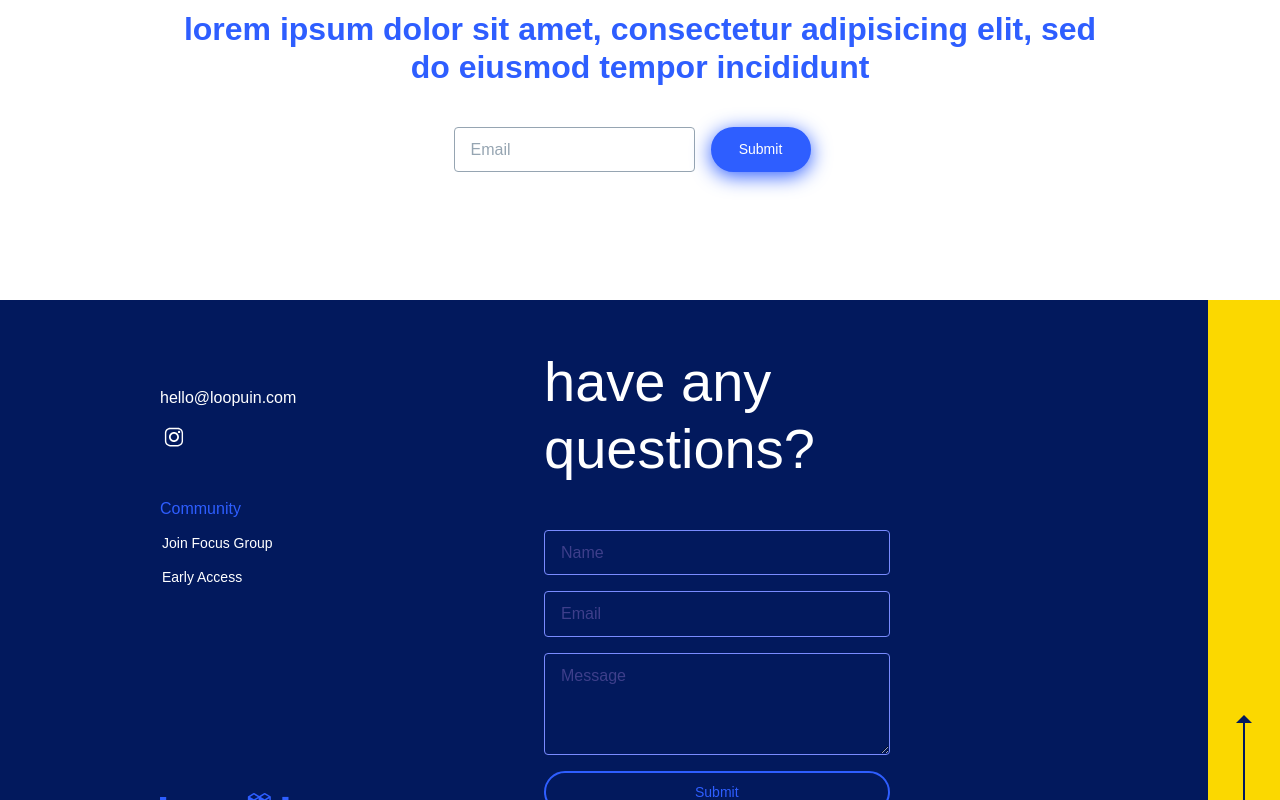
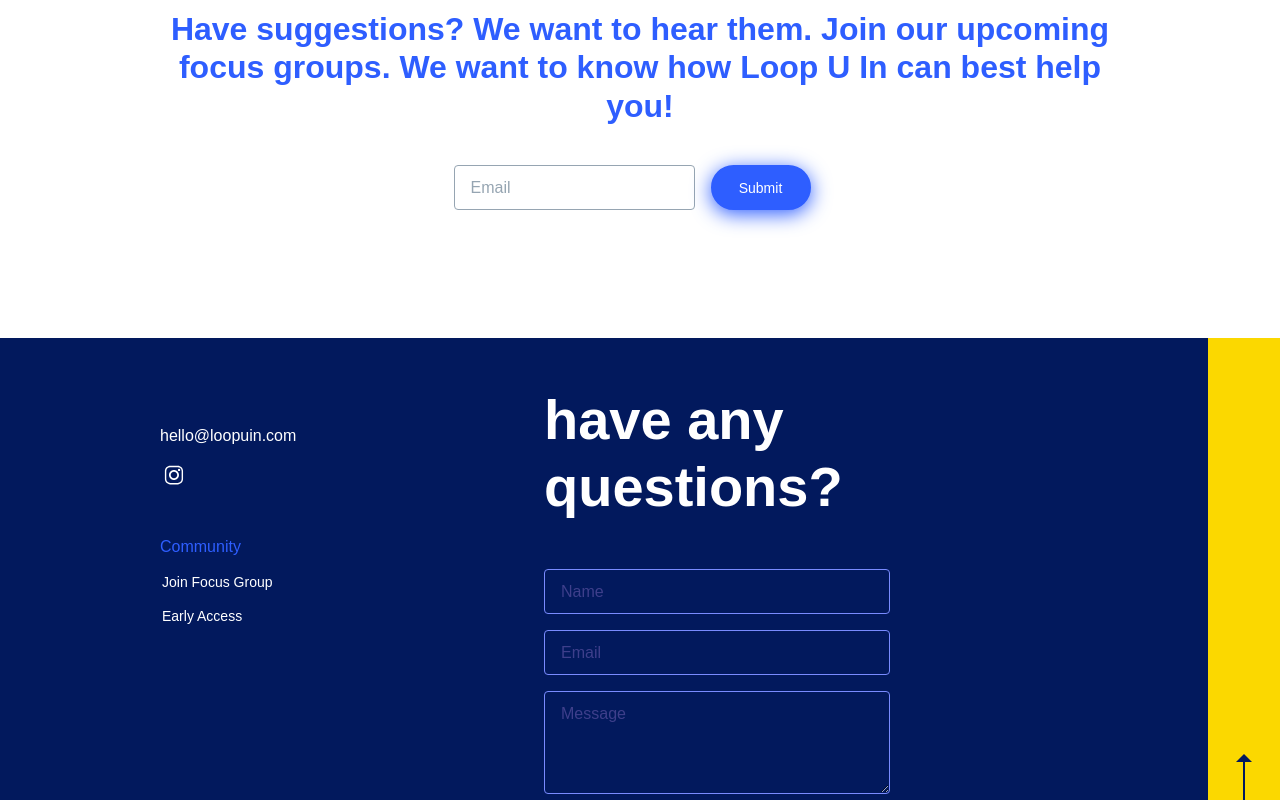
Before and after one commit to FrankAdamo/loopuin-website, a website: page index.html in a window 1280 px wide. Shown: the part 2000-2800 px from the top of the page. Drawn offline with Linux system fonts and the light colour scheme; files whose address does not match are found by name; a web font is replaced by a local one.

Commit message:
Website copy

```diff
--- a/css/index.css
+++ b/css/index.css
@@ -19,12 +19,11 @@
 
 h2 {
   color: #2e5eff;
-  font-size: 32px;
-  text-transform: lowercase; }
+  font-size: 32px; }
 
 h3 {
   font-size: 56px;
-  font-weight: 300; }
+  font-weight: 900; }
 
 label {
   font-size: 14px;
@@ -458,6 +457,10 @@
   .footer .contact-form-container {
     width: 60%; }
     .footer .contact-form-container .contact-form-wrapper {
+      display: -ms-flexbox;
+      display: flex;
+      -ms-flex-direction: column;
+          flex-direction: column;
       width: 60%; }
       .footer .contact-form-container .contact-form-wrapper h3 {
         margin-bottom: 48px; }
--- a/index.html
+++ b/index.html
@@ -51,7 +51,7 @@
             <div class="max-width">
                 <div class="content">
                     <h1 class="title">
-                        Say hello to your users.
+                        Made for User Experience.
                     </h1>
                     <div class="form">
                         <form id="subscribe-form-1">
@@ -69,7 +69,7 @@
             <div class="max-width">
                 <div class="content">
                     <h2>
-                        Lorem ipsum dolor sit amet, consectetur adipisicing elit, sed do eiusmod tempor incididunt
+                        Say hello to your users. 👋 Loop U In allows you to manage all your user research in one place.
                     </h2>
                     <div class="feature-image-container">
                         <img src="" alt="" class="feature-image">
@@ -77,7 +77,7 @@
                 </div>
                 <div class="content">
                     <h2>
-                        Lorem ipsum dolor sit amet, consectetur adipisicing elit, sed do eiusmod tempor incididunt
+                        Aggrogate your users into personas. Track user interviews and testing by personas or individual users.
                     </h2>
                     <div class="feature-image-container">
                         <img src="" alt="" class="feature-image">
@@ -94,7 +94,8 @@
         <section class="full-width-callout">
             <div class="max-width">
                 <h2>
-                    Lorem ipsum dolor sit amet, consectetur adipisicing elit, sed do eiusmod tempor incididunt
+                    Have suggestions? We want to hear them. Join our upcoming focus groups.
+                    We want to know how Loop U In can best help you!
                 </h2>
                 <div class="form">
                     <form id="subscribe-form-2">
--- a/scss/styles.scss
+++ b/scss/styles.scss
@@ -52,12 +52,11 @@
 h2 {
   color: $loopui-primary;
   font-size: 32px;
-  text-transform: lowercase;
 }
 
 h3 {
   font-size: 56px;
-  font-weight: 300;
+  font-weight: 900;
 }
 
 label {
@@ -537,6 +536,8 @@
     width: 60%;
 
     .contact-form-wrapper {
+      display: flex;
+      flex-direction: column;
       width: 60%;
       h3 {
         margin-bottom: 48px;
```
Also changed, not shown: css/styles.css.
